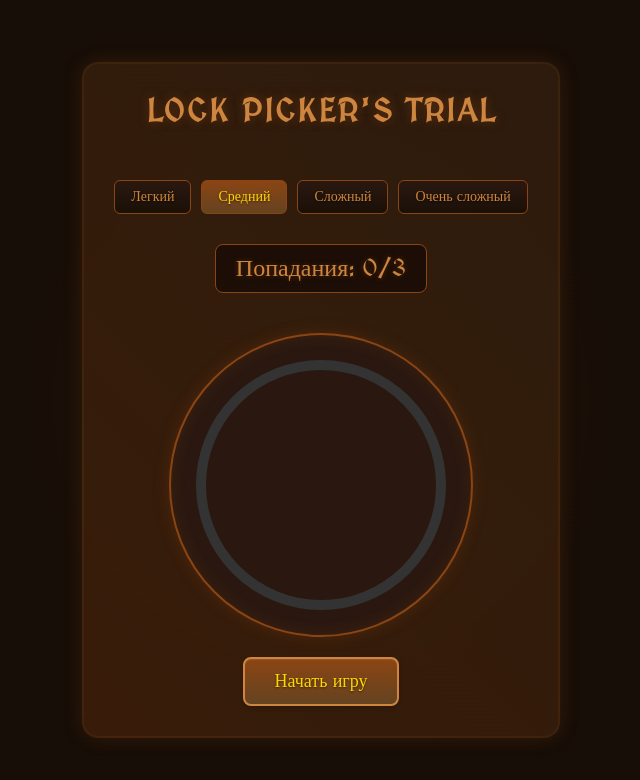
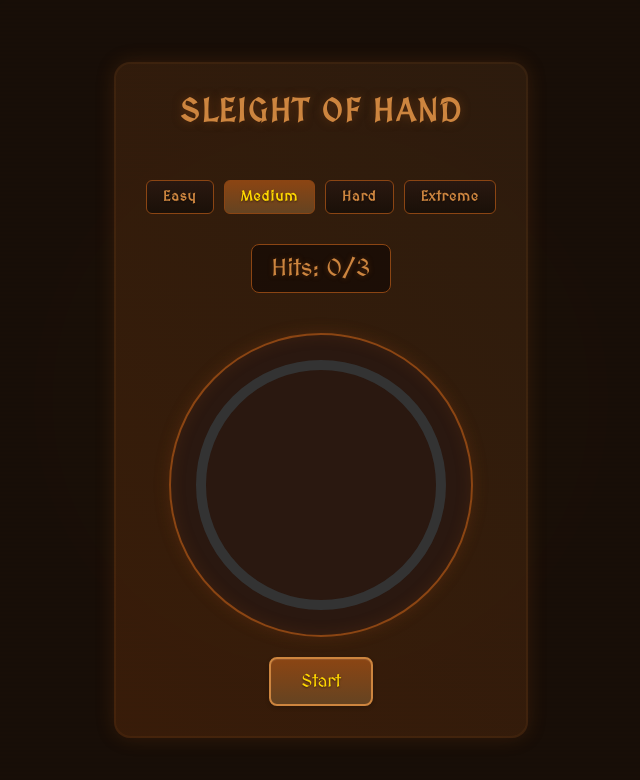
Before and after one commit to H07633R/skill-check-game, a React (Create React App) app: page /#/game in a window 1280 px wide. Before the commit this address led to /#/game/normal. Shown: the top 780 px of the page, without its empty margins (319-959 px from the left). Built offline with nearby package versions, Linux system fonts and the light colour scheme.

Commit message:
Changed name/lang to English.

```diff
--- a/package.json
+++ b/package.json
@@ -41,5 +41,8 @@
       "last 1 firefox version",
       "last 1 safari version"
     ]
+  },
+  "devDependencies": {
+    "gh-pages": "^6.2.0"
   }
 }
--- a/public/index.html
+++ b/public/index.html
@@ -4,9 +4,9 @@
     <meta charset="utf-8" />
     <meta name="viewport" content="width=device-width, initial-scale=1" />
     <meta name="theme-color" content="#000000" />
-    <meta name="description" content="Lock Picker's Trial - Medieval Lock Picking Game" />
+    <meta name="description" content="Sleight of Hand - Medieval Lock Picking Game" />
     <link href="https://fonts.googleapis.com/css2?family=MedievalSharp&display=swap" rel="stylesheet">
-    <title>Lock Picker's Trial</title>
+    <title>Sleight of Hand</title>
     <style>
       body {
         margin: 0;
--- a/src/components/DifficultySelector/index.jsx
+++ b/src/components/DifficultySelector/index.jsx
@@ -13,6 +13,7 @@ const Button = styled.button`
   padding: 8px 16px;
   font-size: 14px;
   font-family: 'MedievalSharp', cursive;
+  font-weight: bold;
   background: ${props => props.active ?
     'linear-gradient(to bottom, #8B4513, #654321)' :
     'linear-gradient(to bottom, #2a1810, #1a1008)'};
@@ -22,6 +23,7 @@ const Button = styled.button`
   cursor: pointer;
   transition: all 0.2s ease;
   text-shadow: 0 1px 2px rgba(0, 0, 0, 0.5);
+  letter-spacing: 1px;
 
   &:hover {
     background: ${props => props.active ?
@@ -37,10 +39,10 @@ const Button = styled.button`
 
 const DifficultySelector = ({ currentDifficulty, onDifficultyChange }) => {
   const difficulties = [
-    { id: 'easy', label: 'Легкий' },
-    { id: 'normal', label: 'Средний' },
-    { id: 'hard', label: 'Сложный' },
-    { id: 'extreme', label: 'Очень сложный' }
+    { id: 'easy', label: 'Easy' },
+    { id: 'normal', label: 'Medium' },
+    { id: 'hard', label: 'Hard' },
+    { id: 'extreme', label: 'Extreme' }
   ];
 
   return (
--- a/src/components/Score/index.jsx
+++ b/src/components/Score/index.jsx
@@ -16,7 +16,7 @@ const ScoreContainer = styled.div`
 
 const Score = ({ current, required }) => (
   <ScoreContainer>
-    Попадания: {typeof current === 'number' ? current : 0}/{required}
+    Hits: {typeof current === 'number' ? current : 0}/{required}
   </ScoreContainer>
 );
 
--- a/src/pages/GamePage.jsx
+++ b/src/pages/GamePage.jsx
@@ -159,7 +159,7 @@ const GamePage = () => {
     <PageContainer>
       <BackgroundOverlay />
       <GameContainer>
-        <Title>Lock Picker's Trial</Title>
+        <Title>Sleight of Hand</Title>
         {!isRunning && (
           <DifficultySelector
             currentDifficulty={difficulty}
@@ -174,7 +174,7 @@ const GamePage = () => {
         />
         {!isRunning && (
           <StartButton onClick={handleStart}>
-            Начать игру
+            Start
           </StartButton>
         )}
       </GameContainer>
```
